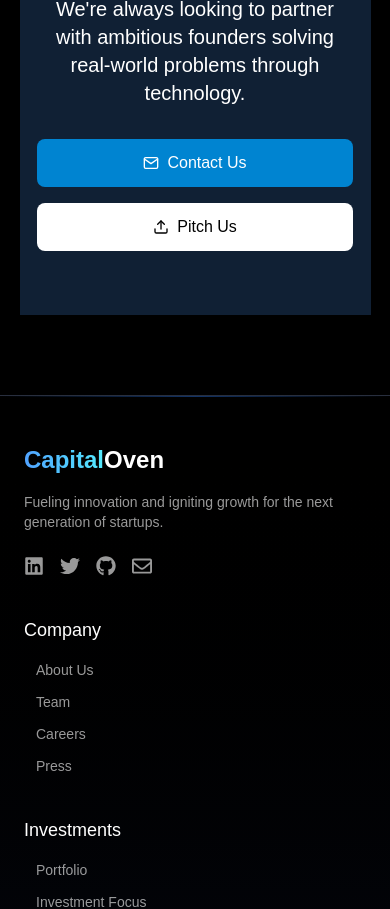
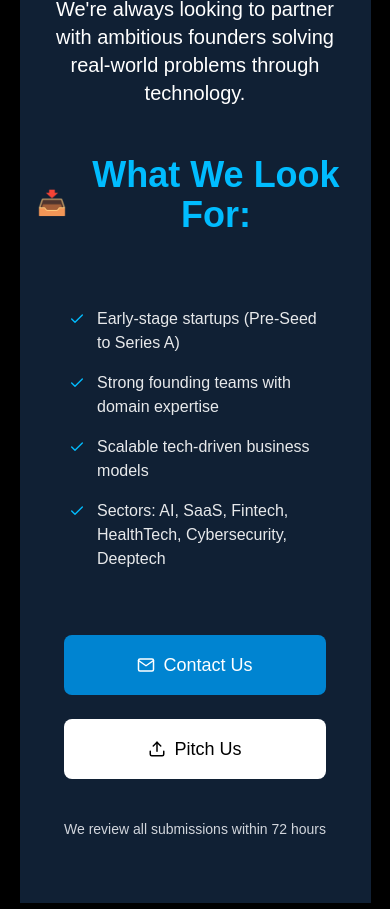
Before and after one commit to AHMAD789999/investor-web, a Next.js app: page / in a window 390 px wide. Shown: the part 5660-6569 px from the top of the page. Built offline with nearby package versions, Linux system fonts and the light colour scheme.

Commit message:
font bold add

```diff
--- a/src/app/page.js
+++ b/src/app/page.js
@@ -2,7 +2,7 @@
 import { motion } from "framer-motion";
 import { useEffect, useState } from "react";
 import { FiArrowRight, FiExternalLink } from "react-icons/fi";
-import { FiZap, FiDollarSign, FiGlobe,FiUpload,FiSend, FiMail, FiUsers } from "react-icons/fi";
+import { FiZap, FiDollarSign, FiGlobe,FiUpload,FiSend, FiCheck, FiMail, FiUsers } from "react-icons/fi";
 import { FiShield, FiCpu } from "react-icons/fi";
 import { FaRobot } from "react-icons/fa";
 import Image from "next/image";
@@ -284,7 +284,7 @@ const Hero = () => {
         </motion.div>
       </div>
     </section>
- <hr className="mt-16 border-t-4 border-sky-400 w-3/4 mx-auto rounded-full" />
+ <hr className="mt-16 border-t-4 border-sky-400 w-[90%] mx-auto rounded-full" />
       <section className="py-20 bg-gradient-to-b from-black to-gray-900">
         <div className="max-w-7xl mx-auto px-6">
           {/* Section Header */}
@@ -403,43 +403,89 @@ const Hero = () => {
       </div>
     </section>
      <hr className="mt-16 border-t-4 border-sky-400 w-[90%] mx-auto rounded-full relative top-[-50px]" />
-   <div className="flex justify-center items-center rounded-2xl ">
+     <div className="flex justify-center items-center rounded-2xl">
       <section className="w-[90%] bg-blue-400/20 py-16">
-      <div className="w-[90%] mx-auto text-center">
-        {/* Heading */}
+        <div className="w-[90%] mx-auto">
+          {/* Main Heading */}
           <motion.h2
             initial={{ opacity: 0, y: 20 }}
             whileInView={{ opacity: 1, y: 0 }}
             transition={{ duration: 0.6 }}
-          className="text-4xl md:text-5xl font-bold text-sky-400 mb-4"
+            className="text-4xl md:text-5xl font-bold text-sky-400 mb-4 text-center"
           >
             Ready to Raise Your Next Round?
           </motion.h2>
 
-        {/* Paragraph */}
+          {/* Subheading */}
           <motion.p
             initial={{ opacity: 0, y: 20 }}
             whileInView={{ opacity: 1, y: 0 }}
             transition={{ duration: 0.6, delay: 0.1 }}
-          className="text-xl text-white mb-8 max-w-2xl mx-auto"
+            className="text-xl text-white mb-12 max-w-2xl mx-auto text-center"
           >
             We're always looking to partner with ambitious founders solving real-world problems through technology.
           </motion.p>
 
-        {/* Buttons Row */}
+          {/* Content Row */}
+          <div className="flex justify-center items-center text-center">
+            <div className="flex items-center gap-3 mb-6">
+                <span className="text-2xl">📥</span>
+                <h3 className="text-4xl md:text-6xl font-bold text-sky-400 mb-4 text-center">What We Look For:</h3>
+              </div>
+          </div>
+          <div className="flex flex-col lg:flex-row gap-8 items-center justify-between">
+            {/* Left Column - Points */}
             <motion.div
-          initial={{ opacity: 0, y: 20 }}
-          whileInView={{ opacity: 1, y: 0 }}
+              initial={{ opacity: 0, x: -20 }}
+              whileInView={{ opacity: 1, x: 0 }}
+              transition={{ duration: 0.6 }}
+              className="lg:w-1/2   rounded-xl p-8"
+            >
+
+
+              <ul className="space-y-4">
+                <li className="flex items-start gap-3">
+                  <FiCheck className="text-sky-400 mt-1 flex-shrink-0" />
+                  <span className="text-white/90">Early-stage startups (Pre-Seed to Series A)</span>
+                </li>
+
+                <li className="flex items-start gap-3">
+                  <FiCheck className="text-sky-400 mt-1 flex-shrink-0" />
+                  <span className="text-white/90">Strong founding teams with domain expertise</span>
+                </li>
+
+                <li className="flex items-start gap-3">
+                  <FiCheck className="text-sky-400 mt-1 flex-shrink-0" />
+                  <span className="text-white/90">Scalable tech-driven business models</span>
+                </li>
+
+                <li className="flex items-start gap-3">
+                  <FiCheck className="text-sky-400 mt-1 flex-shrink-0" />
+                  <span className="text-white/90">Sectors: AI, SaaS, Fintech, HealthTech, Cybersecurity, Deeptech</span>
+                </li>
+              </ul>
+            </motion.div>
+
+            {/* Right Column - Buttons */}
+            <motion.div
+              initial={{ opacity: 0, x: 20 }}
+              whileInView={{ opacity: 1, x: 0 }}
               transition={{ duration: 0.6, delay: 0.2 }}
-          className="flex flex-col sm:flex-row justify-center gap-4"
+              className="lg:w-1/2 flex flex-col justify-center h-full gap-6"
             >
-          <button className="flex items-center justify-center gap-2 px-6 py-3 bg-sky-600 hover:bg-sky-700 text-white rounded-lg transition-colors">
+              <button className="w-full lg:w-3/4 flex items-center justify-center gap-2 px-6 py-4 bg-sky-600 hover:bg-sky-700 text-white rounded-lg transition-colors text-lg">
                 <FiMail /> Contact Us
               </button>
-          <button className="flex items-center justify-center gap-2 px-6 py-3 bg-white hover:bg-gray-200 text-black rounded-lg transition-colors">
+
+              <button className="w-full lg:w-3/4 flex items-center justify-center gap-2 px-6 py-4 bg-white hover:bg-gray-200 text-black rounded-lg transition-colors text-lg">
                 <FiUpload /> Pitch Us
               </button>
+
+              <p className="text-gray-300 text-sm mt-4">
+                We review all submissions within 72 hours
+              </p>
             </motion.div>
+          </div>
         </div>
       </section>
     </div>
```
Lines whose indentation alone changed are shown as unchanged.
